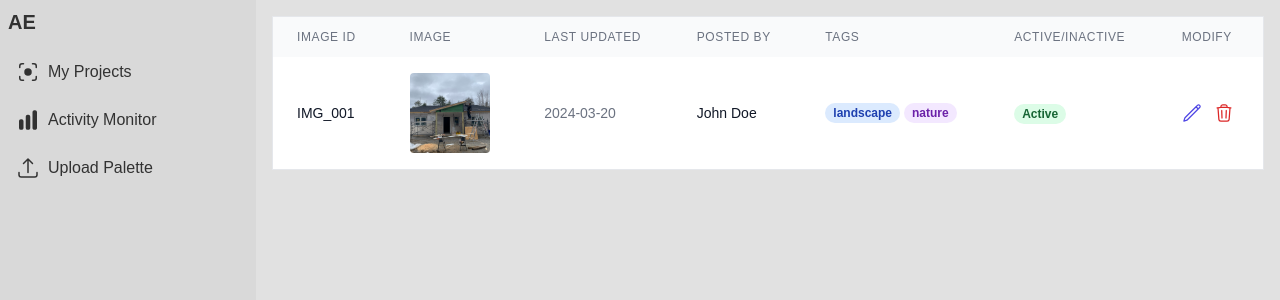
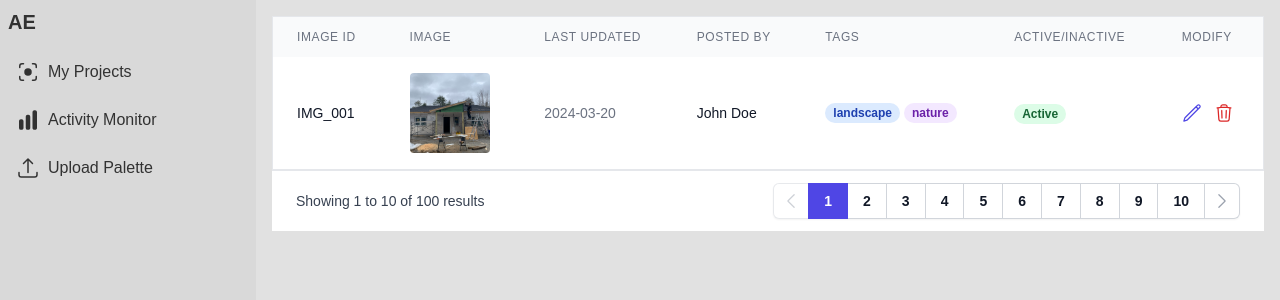
Before and after one commit to CPSC319-2025/404-Found-DAM, a Next.js app in the folder frontend/: page /projects/1 in a window 1280 px wide. Shown: the top 300 px of the page. Built offline with nearby package versions, Linux system fonts and the light colour scheme.

Commit message:
add basic static pagination

```diff
--- a/frontend/src/app/projects/components/ProjectsTable.tsx
+++ b/frontend/src/app/projects/components/ProjectsTable.tsx
@@ -1,15 +1,26 @@
 'use client';
 
-import React from 'react';
+import React, { useState } from 'react';
 import Image from 'next/image';
 import { PencilIcon, TrashIcon } from '@heroicons/react/24/outline';
+import { ChevronLeftIcon, ChevronRightIcon } from '@heroicons/react/24/solid';
 
 const ProjectsTable = () => {
+	const [currentPage, setCurrentPage] = useState(1);
+	const itemsPerPage = 10;
+	const totalItems = 100;
+	const totalPages = Math.ceil(totalItems / itemsPerPage);
+
 	const handleRowClick = (imageId: string) => {
 		console.log(`Clicked row with image ID: ${imageId}`);
 	};
 
+	const handlePageChange = (page: number) => {
+		setCurrentPage(page);
+	};
+
 	return (
+		<div>
 			<div className="overflow-x-auto">
 				<table className="min-w-full bg-white border border-gray-200">
 					<thead className="bg-gray-50">
@@ -103,6 +114,78 @@ const ProjectsTable = () => {
 					</tbody>
 				</table>
 			</div>
+
+			{/* Pagination */}
+			<div className="flex items-center justify-between border-t border-gray-200 bg-white px-4 py-3 sm:px-6">
+				<div className="flex flex-1 justify-between sm:hidden">
+					<button
+						onClick={() => handlePageChange(currentPage - 1)}
+						disabled={currentPage === 1}
+						className="relative inline-flex items-center rounded-md border border-gray-300 bg-white px-4 py-2 text-sm font-medium text-gray-700 hover:bg-gray-50 disabled:opacity-50 disabled:cursor-not-allowed"
+					>
+						Previous
+					</button>
+					<button
+						onClick={() => handlePageChange(currentPage + 1)}
+						disabled={currentPage === totalPages}
+						className="relative ml-3 inline-flex items-center rounded-md border border-gray-300 bg-white px-4 py-2 text-sm font-medium text-gray-700 hover:bg-gray-50 disabled:opacity-50 disabled:cursor-not-allowed"
+					>
+						Next
+					</button>
+				</div>
+				<div className="hidden sm:flex sm:flex-1 sm:items-center sm:justify-between">
+					<div>
+						<p className="text-sm text-gray-700">
+							Showing{' '}
+							<span className="font-medium">
+								{(currentPage - 1) * itemsPerPage + 1}
+							</span>{' '}
+							to{' '}
+							<span className="font-medium">
+								{Math.min(currentPage * itemsPerPage, totalItems)}
+							</span>{' '}
+							of <span className="font-medium">{totalItems}</span> results
+						</p>
+					</div>
+					<div>
+						<nav
+							className="isolate inline-flex -space-x-px rounded-md shadow-sm"
+							aria-label="Pagination"
+						>
+							<button
+								onClick={() => handlePageChange(currentPage - 1)}
+								disabled={currentPage === 1}
+								className="relative inline-flex items-center rounded-l-md px-2 py-2 text-gray-400 ring-1 ring-inset ring-gray-300 hover:bg-gray-50 focus:z-20 focus:outline-offset-0 disabled:opacity-50 disabled:cursor-not-allowed"
+							>
+								<span className="sr-only">Previous</span>
+								<ChevronLeftIcon className="h-5 w-5" aria-hidden="true" />
+							</button>
+							{[...Array(totalPages)].map((_, index) => (
+								<button
+									key={index + 1}
+									onClick={() => handlePageChange(index + 1)}
+									className={`relative inline-flex items-center px-4 py-2 text-sm font-semibold ${
+										currentPage === index + 1
+											? 'z-10 bg-indigo-600 text-white focus-visible:outline focus-visible:outline-2 focus-visible:outline-offset-2 focus-visible:outline-indigo-600'
+											: 'text-gray-900 ring-1 ring-inset ring-gray-300 hover:bg-gray-50 focus:z-20 focus:outline-offset-0'
+									}`}
+								>
+									{index + 1}
+								</button>
+							))}
+							<button
+								onClick={() => handlePageChange(currentPage + 1)}
+								disabled={currentPage === totalPages}
+								className="relative inline-flex items-center rounded-r-md px-2 py-2 text-gray-400 ring-1 ring-inset ring-gray-300 hover:bg-gray-50 focus:z-20 focus:outline-offset-0 disabled:opacity-50 disabled:cursor-not-allowed"
+							>
+								<span className="sr-only">Next</span>
+								<ChevronRightIcon className="h-5 w-5" aria-hidden="true" />
+							</button>
+						</nav>
+					</div>
+				</div>
+			</div>
+		</div>
 	);
 };
 
```
Lines whose indentation alone changed are shown as unchanged.
